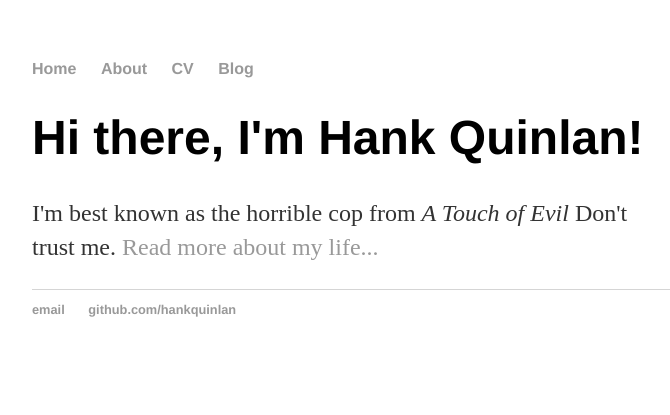
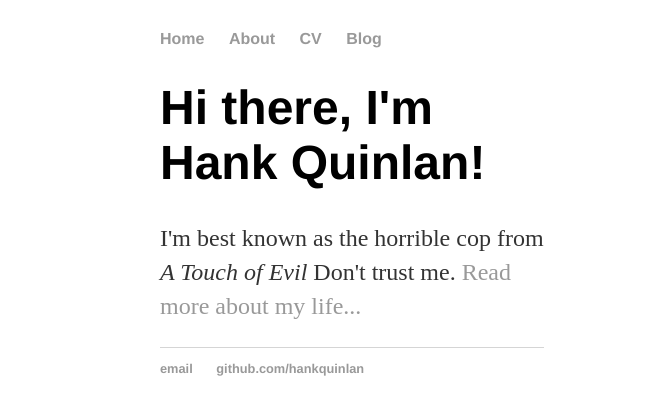
Before and after one commit to catherineBar/catherineBar.github.io, a Jekyll site: the page built from index.html, in a window 1280 px wide. Shown: the top 415 px of the page, without its empty margins (288-958 px from the left). Built offline with Jekyll 4.4.1, drawn with Linux system fonts in a browser that asks for light colours.

Commit message:
Update main.css

```diff
--- a/css/main.css
+++ b/css/main.css
@@ -1,6 +1,6 @@
 body {
-    margin: 60px auto;
-    width: 50%;
+    margin: 30px auto;
+    width: 30%;
 }
 nav ul, footer ul {
     font-family:'Helvetica', 'Arial', 'Sans-Serif';
```
